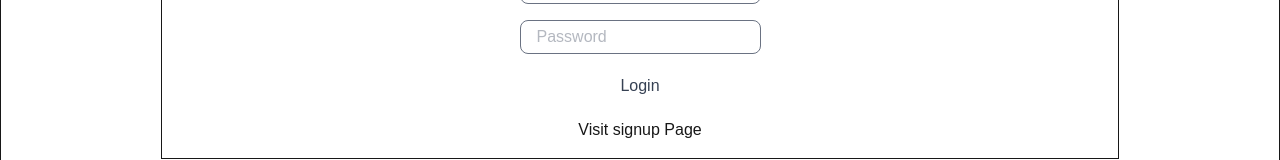
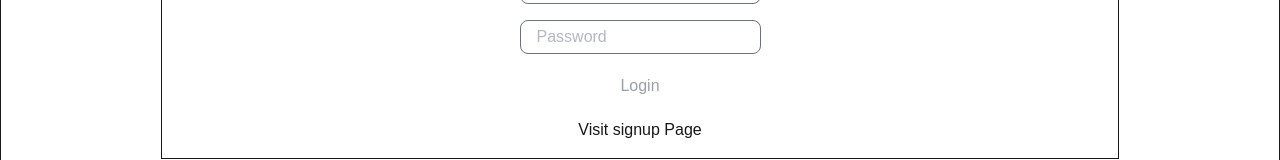
Before and after one commit to VijayJadon22/Learning-Next.js-Basic-Auth-Project, a Next.js app: page /login in a window 1280 px wide. Shown: the part 364-524 px from the top of the page. Built offline with nearby package versions, Linux system fonts and the light colour scheme.

Commit message:
Implemnted few styling changes in both the files

```diff
--- a/src/app/login/page.tsx
+++ b/src/app/login/page.tsx
@@ -29,7 +29,7 @@ export default function LoginPage() {
     try {
       const response = await axios.post("/api/users/login", formData);
       console.log("login sucess, response: ", response.data);
-      router.push("/");
+      router.push("/profile");
     } catch (error: any) {
       console.log("Error logingin user: ", error);
       toast.error(error.response.data.message);
@@ -75,8 +75,11 @@ export default function LoginPage() {
         />
         <button
           disabled={buttonDisabled}
-          className="px-8 py-1 bg-white text-gray-700 rounded-lg cursor-pointer">
-          {loading ? "Loging in" : "Login"}
+          className={`${
+            buttonDisabled ? `opacity-50 cursor-not-allowed` : "cursor-pointer"
+          } px-8 py-1 bg-white text-gray-700 rounded-lg `}
+        >
+          {loading ? "Loading..." : "Login"}
         </button>
         <Link href={"/signup"}>Visit signup Page</Link>
       </form>
--- a/src/app/signup/page.tsx
+++ b/src/app/signup/page.tsx
@@ -100,7 +100,7 @@ export default function SignupPage() {
             buttonDisabled ? `opacity-50 cursor-not-allowed` : "cursor-pointer"
           } px-8 py-1 bg-white text-gray-700 rounded-lg `}
         >
-          {loading ? "Signing Up" : "Signup"}
+          {loading ? "Loading..." : "Signup"}
         </button>
         <Link href={"/login"}>Visit login Page</Link>
       </form>
```
